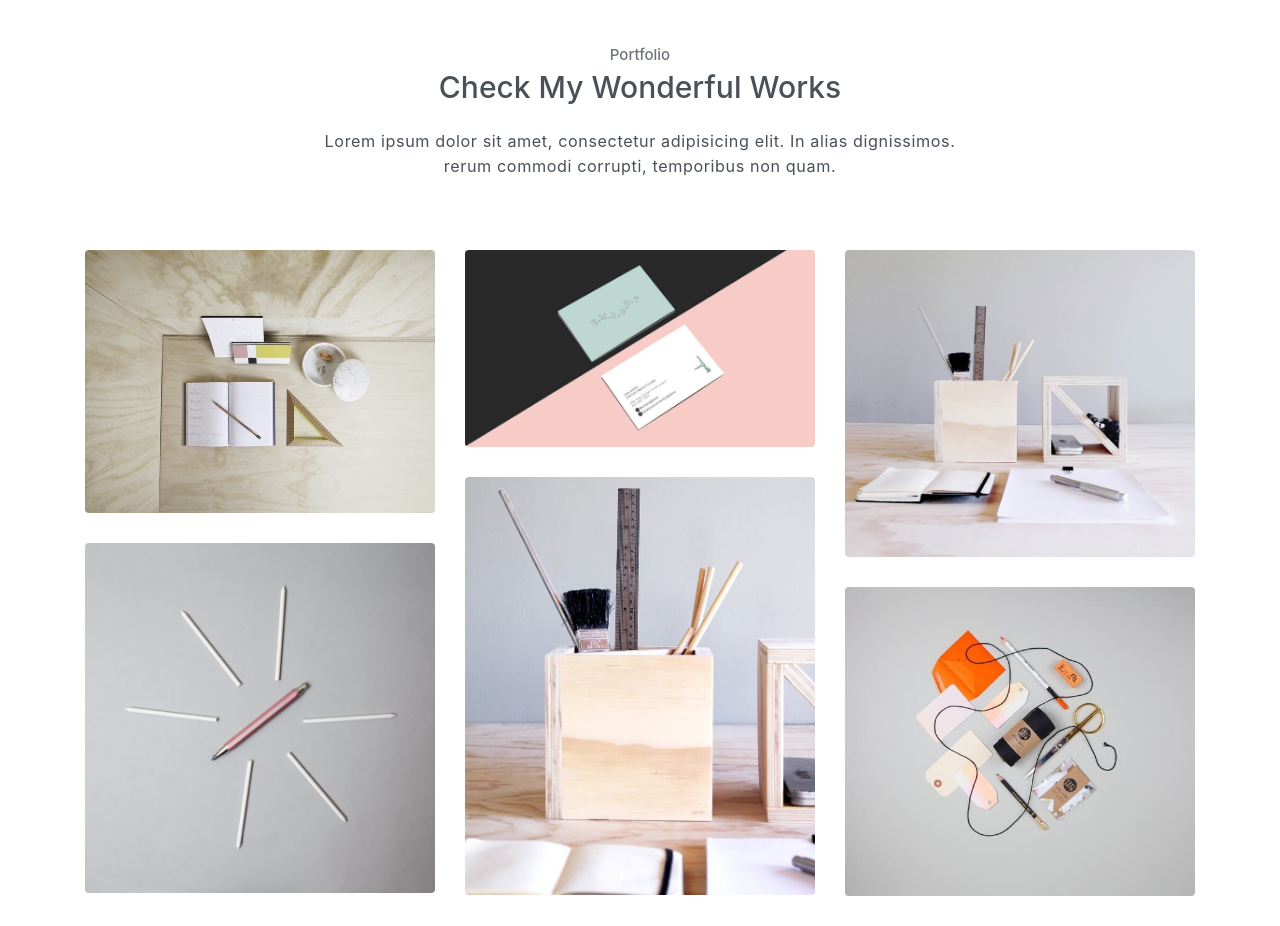
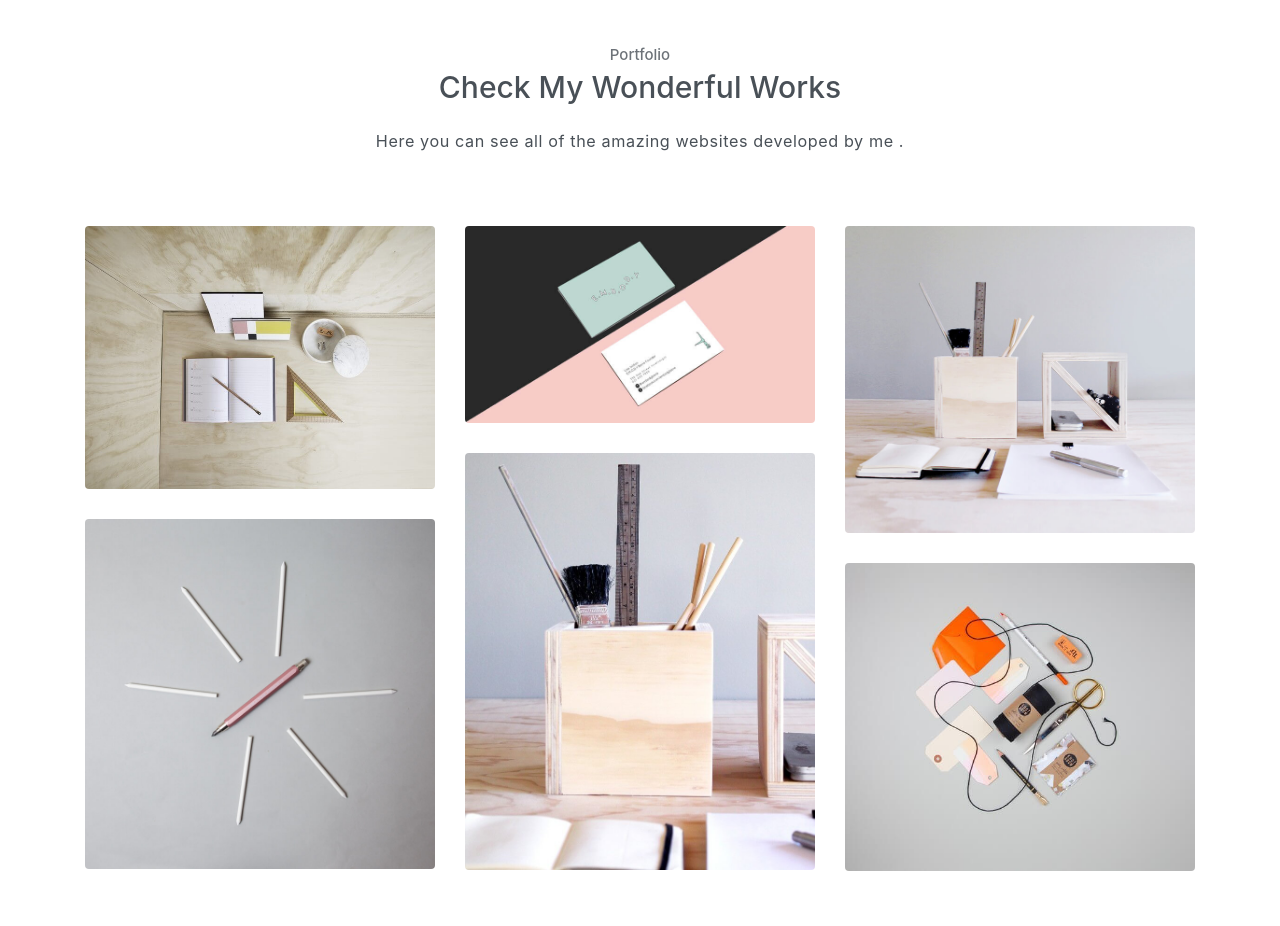
Before and after one commit to sharan000/data, a plain HTML site: page index.html in a window 1280 px wide. Shown: the part 2720-3646 px from the top of the page. Drawn offline with Linux system fonts and the light colour scheme.

Commit message:
check my  work updated

```diff
--- a/index.html
+++ b/index.html
@@ -273,8 +273,7 @@
         <div class="container text-center">
             <h6 class="subtitle">Portfolio</h6>
             <h6 class="section-title mb-4">Check My Wonderful Works</h6>
-            <p class="mb-5 pb-4">Lorem ipsum dolor sit amet, consectetur adipisicing elit. In alias dignissimos. <br>
-                rerum commodi corrupti, temporibus non quam.</p>
+            <p class="mb-5 pb-4">Here you can see all of the amazing websites developed by me .</p>
 
             <div class="row">
                 <div class="col-sm-4">
```
